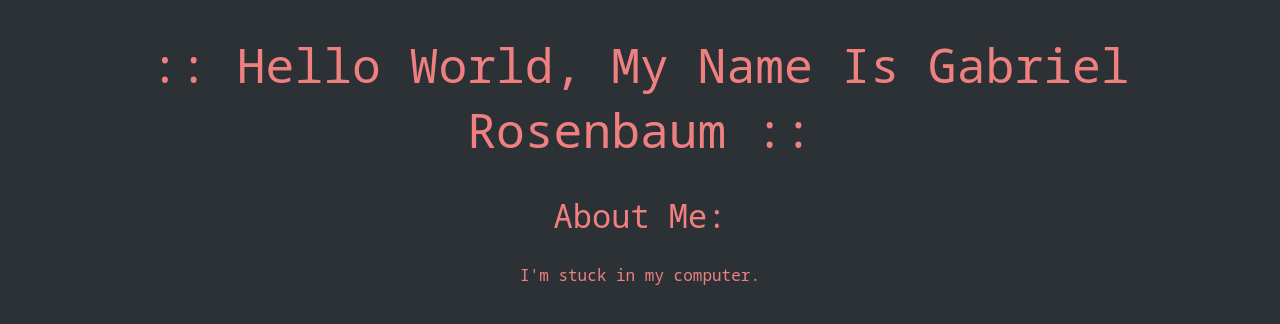
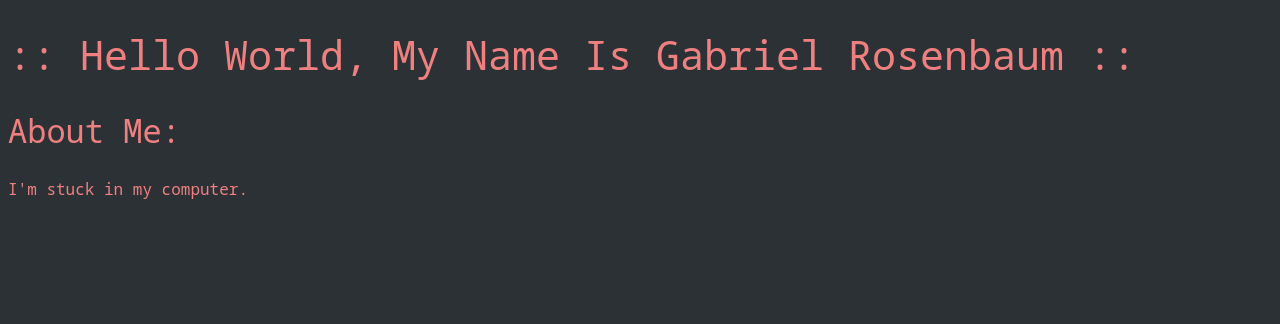
Before and after one commit to garosenbaum/garosenbaum.github.io, a plain HTML site: page index.html in a window 1280 px wide. Drawn offline with Linux system fonts and the light colour scheme.

Commit message:
Update style.css

```diff
--- a/style.css
+++ b/style.css
@@ -4,11 +4,10 @@ h1, h2, p {
     font-family: 'Noto Sans Mono', monospace;
     font-weight: 400;
     color: lightcoral;
-    text-align: center;
 }
 
 h1 {
-    font-size: 48px;
+    font-size: 40px;
 }
 
 h2 {
```
